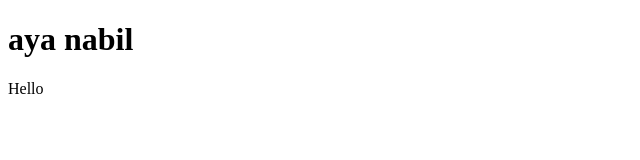
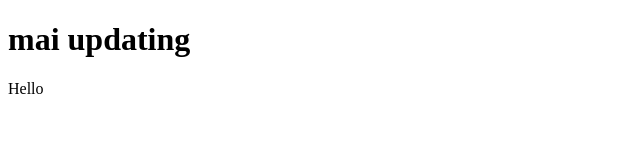
Before and after one commit to Aya-Nabil11/repoo, a plain HTML site: page index.html in a window 1280 px wide. Shown: the whole page, without its empty margins (0-640 px from the left). Drawn offline with Linux system fonts and the light colour scheme.

Commit message:
mai clone

```diff
--- a/index.html
+++ b/index.html
@@ -6,7 +6,7 @@
     <meta name="viewport" content="width=device-width, initial-scale=1.0">
     <title>Hasan</title>
 </head>
-<h1>aya nabil</h1>
+<h1>mai updating </h1>
     <div>
         <p>Hello</p>
     </div>
```
